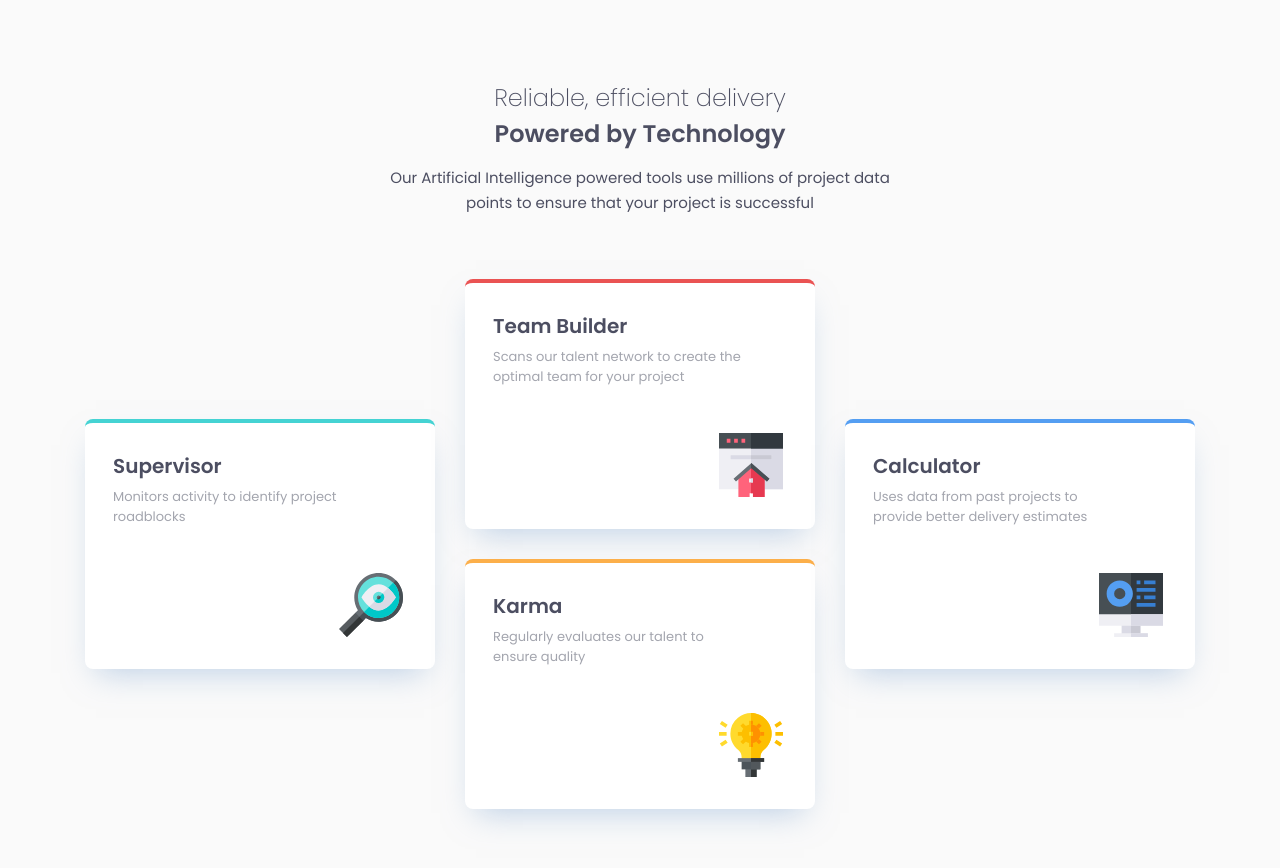
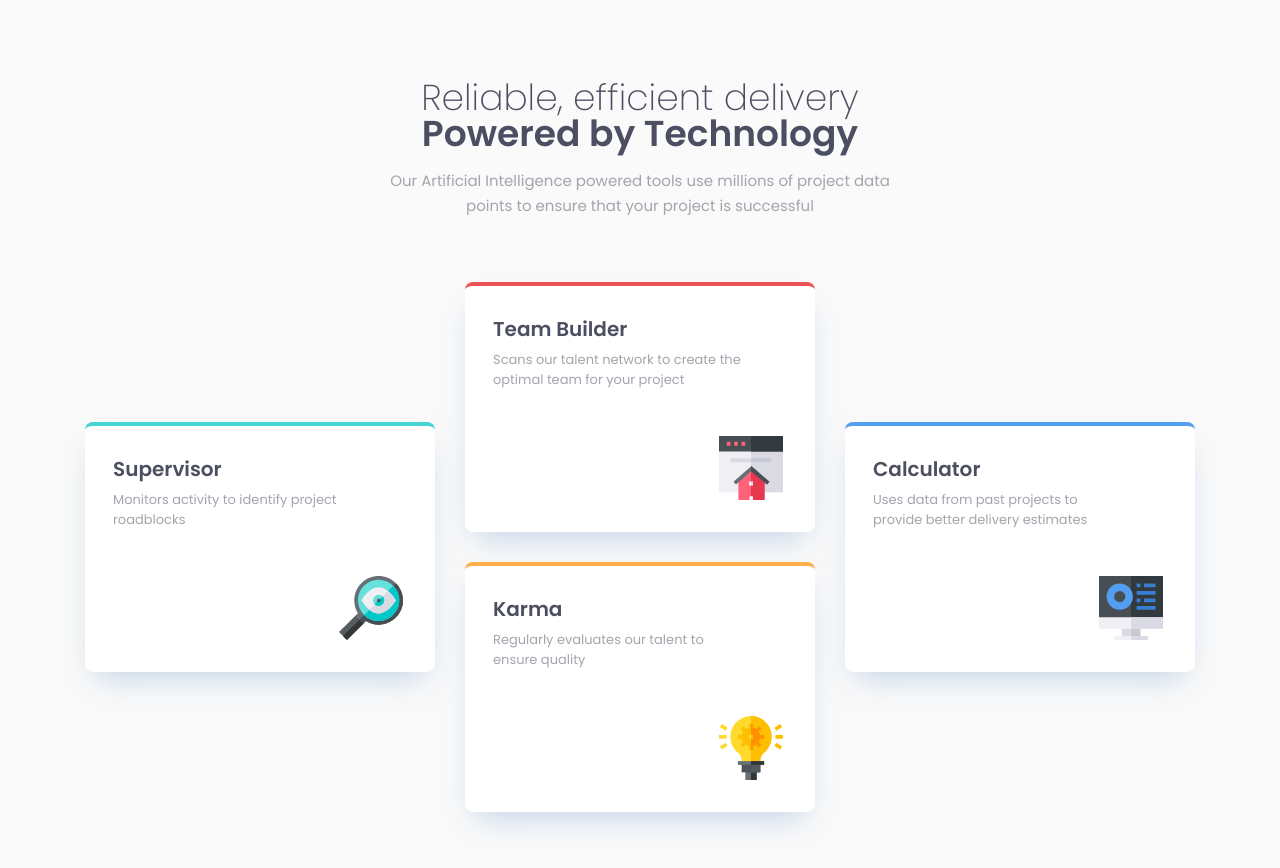
Before and after one commit to DonHeidi/four-card-section, a React (Create React App) app: page / in a window 1280 px wide. Shown: the top 868 px of the page. Built offline with nearby package versions, Linux system fonts and the light colour scheme.

Commit message:
fixed font-sizes

```diff
--- a/src/components/Heading/Heading.module.css
+++ b/src/components/Heading/Heading.module.css
@@ -26,9 +26,20 @@
     line-height: 25px;
     max-width: 540px;
     margin: auto;
+    color: var(--clr-neutral-grayish-blue);
 }
 
-@media screen and (min-width: 376px) {
+@media screen and (min-width: 756px) {
+
+    .upperTagline {
+        font-size: 2.25rem;
+    }
+
+    .title {
+        font-size: 2.25rem;
+        margin-bottom: 1rem;
+    }
+
     .heading {
         margin-top: 5rem;
         margin-bottom: 4rem;
```
